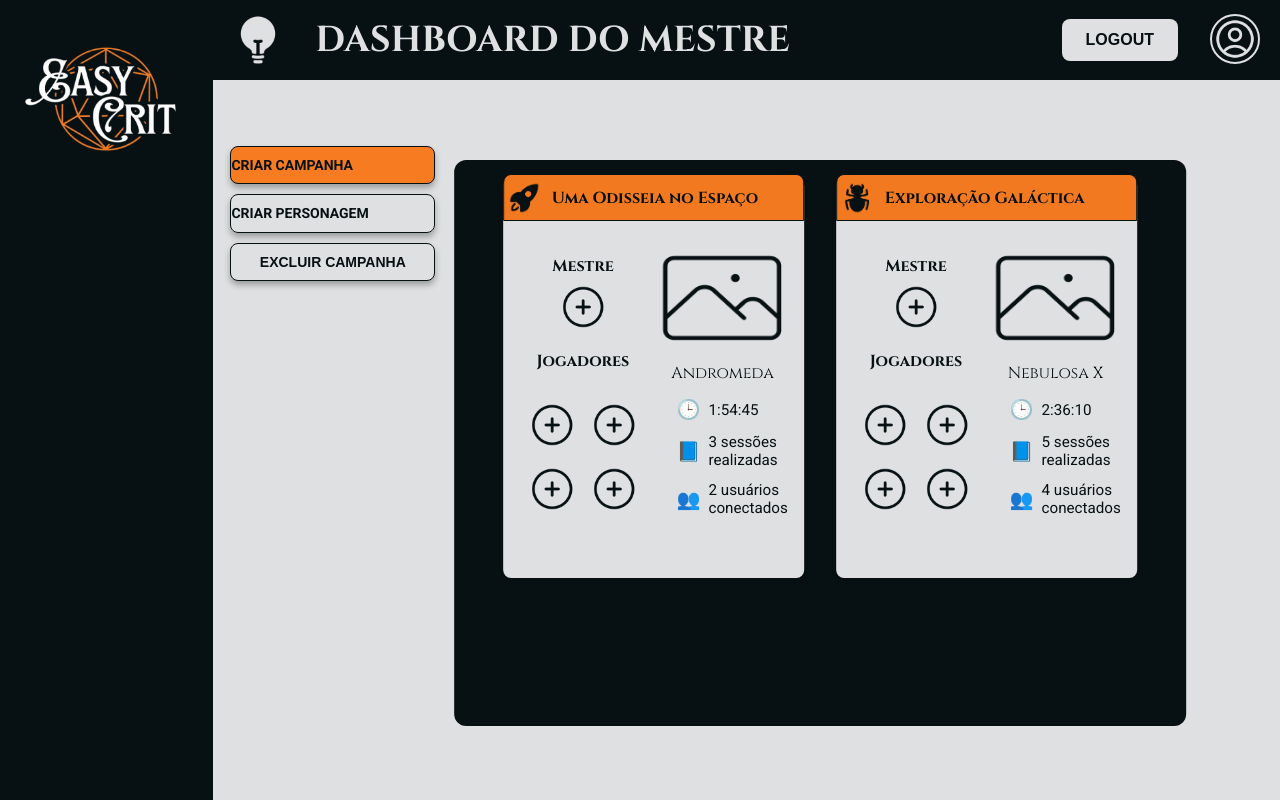
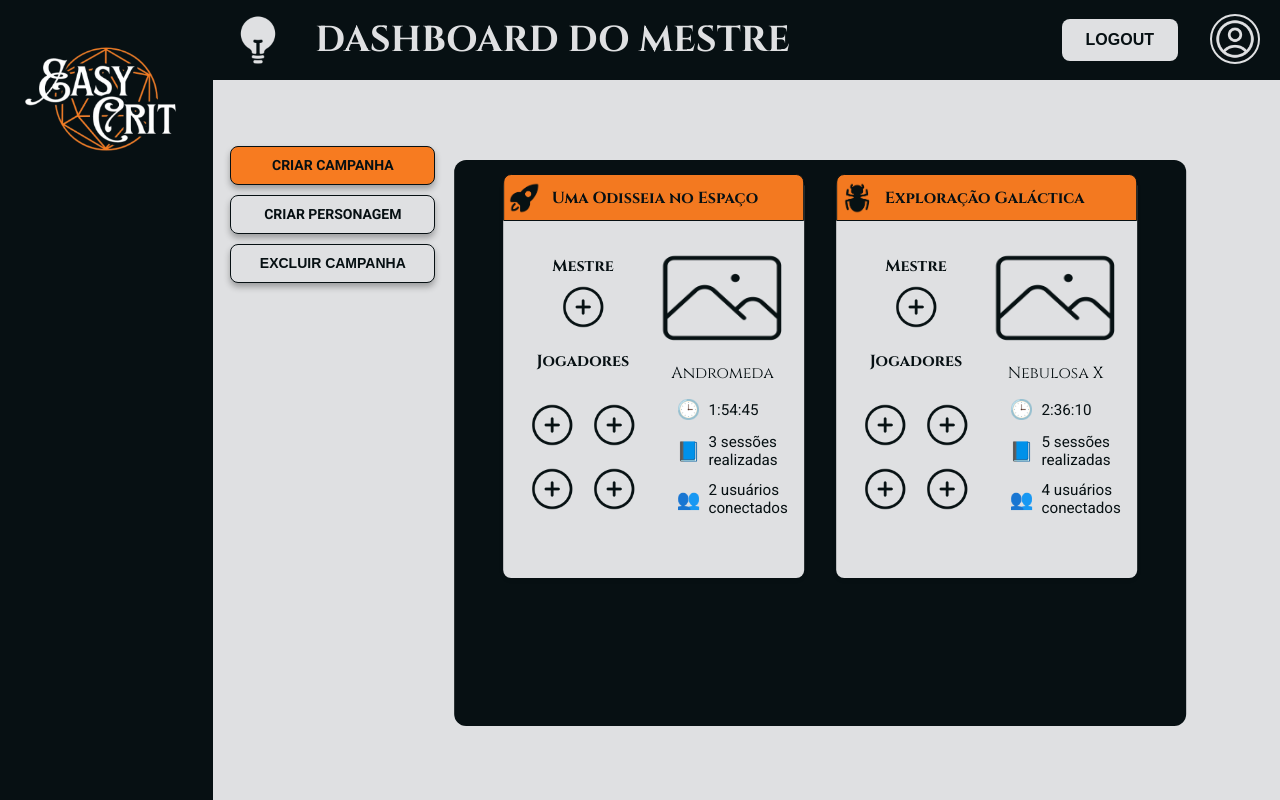
Before and after one commit to PhilipeSousa/2025.1-EasyCrit-frontend, a Next.js app: page /dashboard-master in a window 1280 px wide. Built offline with nearby package versions, Linux system fonts and the light colour scheme.

Commit message:
ainda tem a raspa da cocada

```diff
--- a/src/app/dashboard-master/CampaignButtons.css
+++ b/src/app/dashboard-master/CampaignButtons.css
@@ -26,6 +26,10 @@
   /* Shadow */
   box-shadow: 0 4px 6px rgba(0, 0, 0, 0.3);
   color: inherit; /* herda cor, importante para links */
+
+  /* CENTRAR TEXTO */
+  text-align: center;
+  line-height: 1.2; /* opcional para ajuste vertical */
 }
 
 .create {
```
